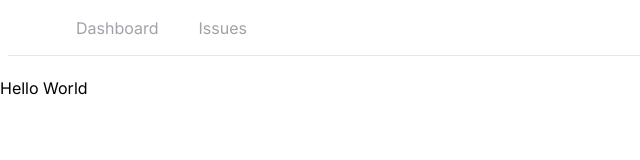
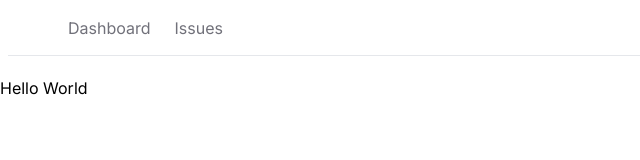
Before and after one commit to sdabbey/Issue-Tracker, a Next.js app: page / in a window 1280 px wide. Shown: the top 160 px of the page, without its empty margins (0-640 px from the left). Built offline with nearby package versions, Linux system fonts and the light colour scheme.

Commit message:
Built Navbar

```diff
--- a/app/Navbar.tsx
+++ b/app/Navbar.tsx
@@ -11,7 +11,7 @@ const Navbar = () => {
     <nav className='space-x-6 border-b mb-5 px-5 h-14 mx-2 items-center flex'>
         <Link className='text-white' href='/'><IoBugOutline /></Link>
         <ul className='flex space-x-6'>
-            {links.map(link => <Link className=' p-2 text-zinc-400 hover:text-zinc-800 transition-colors' href={link.href}>{link.label}</Link>)}
+            {links.map(link => <Link key={link.href} className='text-zinc-500 hover:text-zinc-800 transition-colors' href={link.href}>{link.label}</Link>)}
         </ul>
     </nav>
   )
--- a/app/layout.tsx
+++ b/app/layout.tsx
@@ -17,8 +17,9 @@ export default function RootLayout({
 }) {
   return (
     <html lang="en">
+
+      <body className={inter.className}>
       <Navbar />
-      <body className={inter.className}>
         <main>
         {children}
         </main>
```
